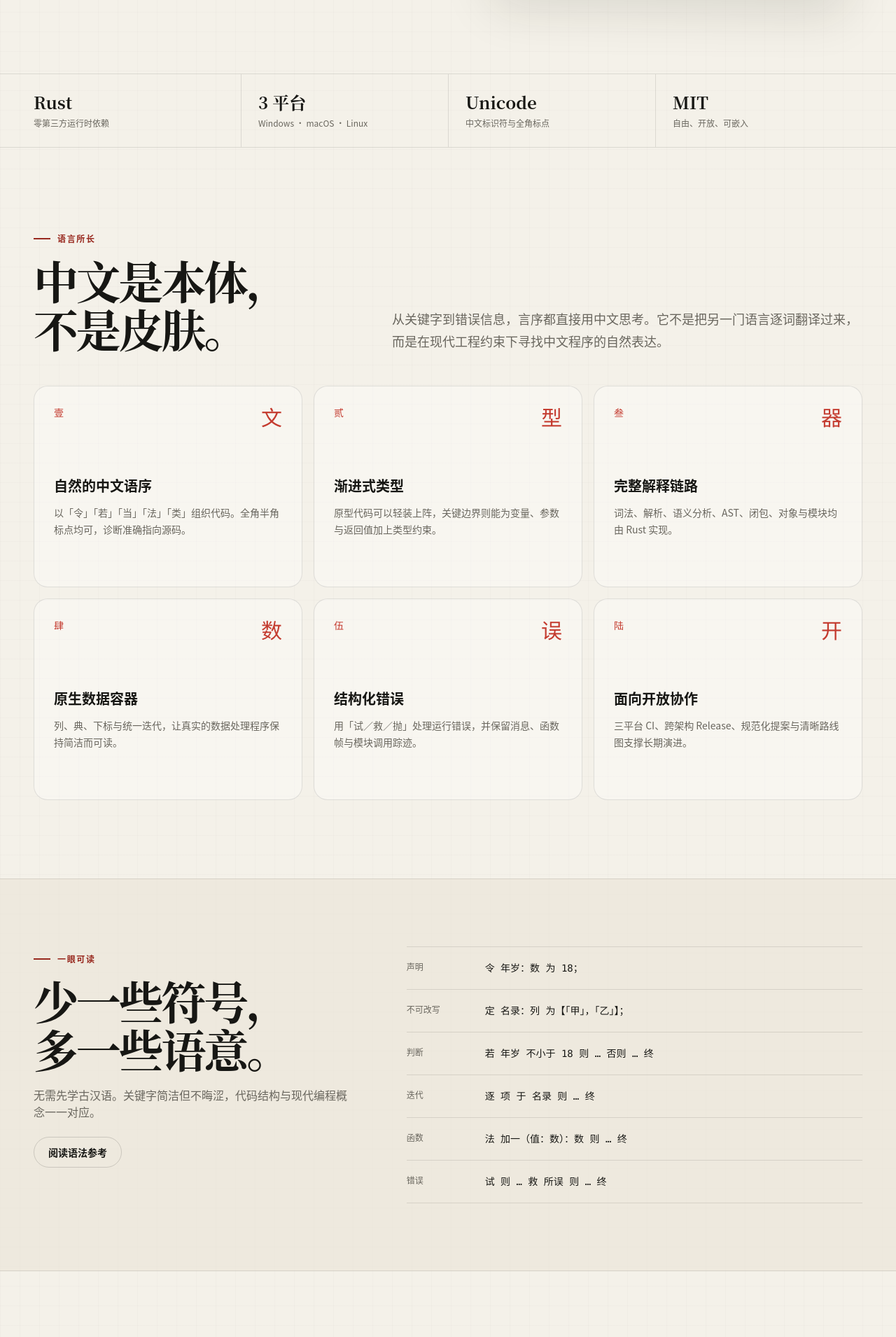
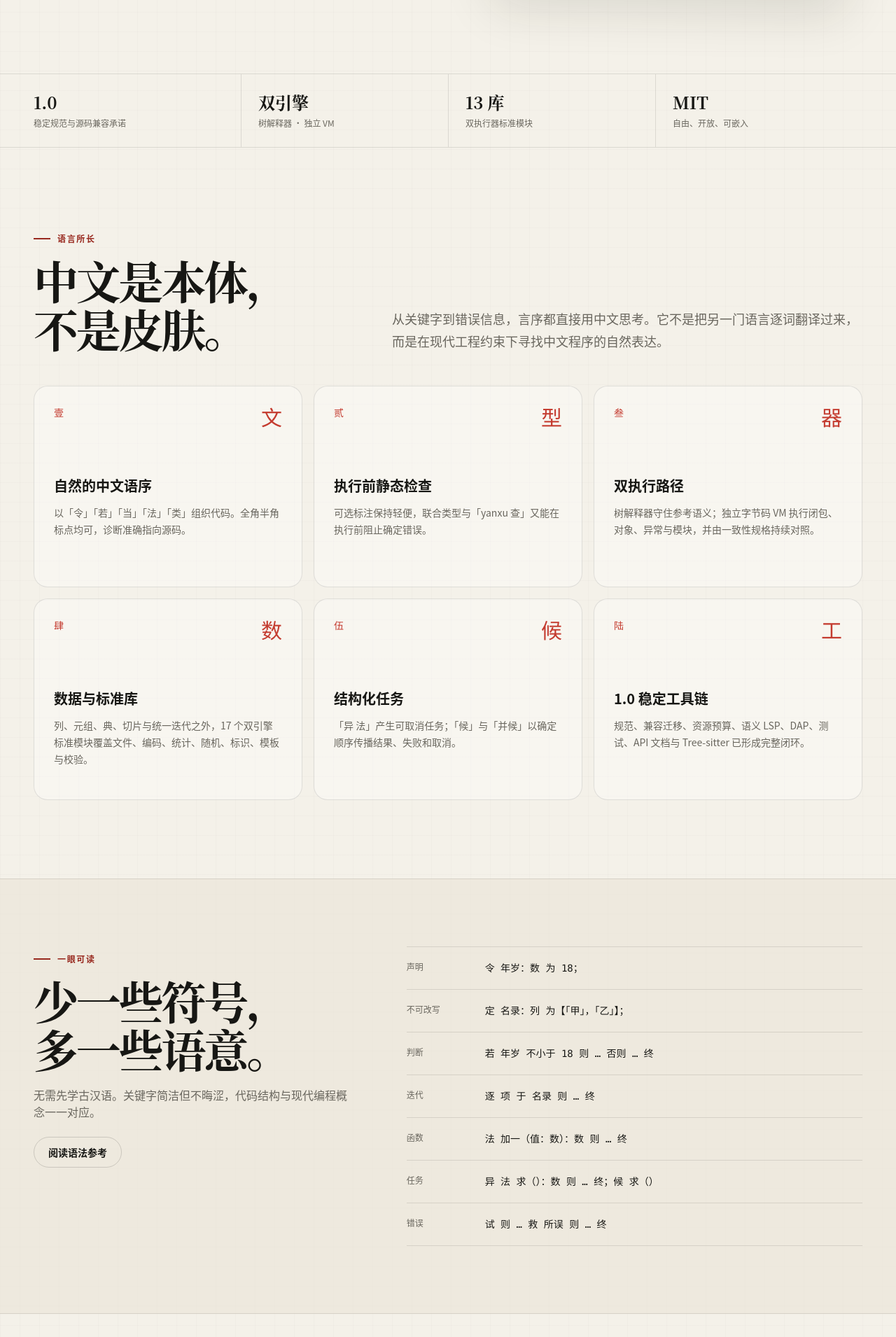
Before and after one commit to yanxulang/website, a React (Vite) app: page / in a window 1280 px wide. Shown: the part 711-2621 px from the top of the page at 70% size. Built offline with nearby package versions, Linux system fonts and the light colour scheme.

Commit message:
更新言序 1.0 官网与下载

```diff
--- a/check-site.mjs
+++ b/check-site.mjs
@@ -2,8 +2,13 @@ import fs from "node:fs";
 import path from "node:path";
 import process from "node:process";
 
-const site = path.resolve(process.argv[2] || "website");
+const site = path.resolve(process.argv[2] || "dist");
 const pages = [];
+
+if (!fs.existsSync(site)) {
+  console.error(`找不到站点输出目录：${site}；请先执行 npm run build。`);
+  process.exit(1);
+}
 
 function walk(directory) {
   for (const entry of fs.readdirSync(directory, { withFileTypes: true })) {
@@ -14,6 +19,10 @@ function walk(directory) {
 }
 
 walk(site);
+if (pages.length === 0) {
+  console.error(`站点输出目录中没有 HTML 页面：${site}`);
+  process.exit(1);
+}
 const failures = [];
 for (const page of pages) {
   const html = fs.readFileSync(page, "utf8");
--- a/package.json
+++ b/package.json
@@ -1,7 +1,7 @@
 {
   "name": "@yanxulang/website",
   "private": true,
-  "version": "0.3.0-alpha.1",
+  "version": "1.0.0",
   "type": "module",
   "scripts": {
     "dev": "vite",
--- a/src/lib.ts
+++ b/src/lib.ts
@@ -2,10 +2,15 @@ export const repository = "https://github.com/YanXuLang/yanxu";
 export const hubRepository = "https://github.com/YanXuLang/yanxu";
 export const vscodeRepository = "https://github.com/YanXuLang/vscode-extension";
 export const docsUrl = "https://docs.yanxu.dev/";
-export const version = "0.3.0-alpha.1";
+export const version = "1.0.0";
+// GitHub Release 工作流会为当前稳定版本生成六个平台资产及校验文件。
+export const binaryDownloadsReady = true;
 export const releaseTag = `v${version}`;
-export const releaseUrl = `${repository}/releases/tag/${releaseTag}`;
+export const releaseUrl = `${repository}/releases`;
 export const releaseDownloadUrl = `${repository}/releases/download/${releaseTag}`;
+export const sourceArchiveUrl = binaryDownloadsReady
+  ? `${repository}/archive/refs/tags/${releaseTag}.tar.gz`
+  : `${repository}/archive/refs/heads/main.tar.gz`;
 export const base = import.meta.env.BASE_URL;
 
 export function sitePath(path = "") {
--- a/src/pages/HomePage.tsx
+++ b/src/pages/HomePage.tsx
@@ -3,17 +3,18 @@ import { docsUrl, repository, sitePath, unixInstall } from "../lib";
 
 const features = [
   ["壹", "文", "自然的中文语序", "以「令」「若」「当」「法」「类」组织代码。全角半角标点均可，诊断准确指向源码。"],
-  ["贰", "型", "渐进式类型", "原型代码可以轻装上阵，关键边界则能为变量、参数与返回值加上类型约束。"],
-  ["叁", "器", "完整解释链路", "词法、解析、语义分析、AST、闭包、对象与模块均由 Rust 实现。"],
-  ["肆", "数", "原生数据容器", "列、典、下标与统一迭代，让真实的数据处理程序保持简洁而可读。"],
-  ["伍", "误", "结构化错误", "用「试／救／抛」处理运行错误，并保留消息、函数帧与模块调用踪迹。"],
-  ["陆", "开", "面向开放协作", "三平台 CI、跨架构 Release、规范化提案与清晰路线图支撑长期演进。"]
+  ["贰", "型", "执行前静态检查", "可选标注保持轻便，联合类型与「yanxu 查」又能在执行前阻止确定错误。"],
+  ["叁", "器", "双执行路径", "树解释器守住参考语义；独立字节码 VM 执行闭包、对象、异常与模块，并由一致性规格持续对照。"],
+  ["肆", "数", "数据与标准库", "列、元组、典、切片与统一迭代之外，17 个双引擎标准模块覆盖文件、编码、统计、随机、标识、模板与校验。"],
+  ["伍", "候", "结构化任务", "「异 法」产生可取消任务；「候」与「并候」以确定顺序传播结果、失败和取消。"],
+  ["陆", "工", "1.0 稳定工具链", "规范、兼容迁移、资源预算、语义 LSP、DAP、测试、API 文档与 Tree-sitter 已形成完整闭环。"]
 ];
 
 const syntax = [
   ["声明", "令 年岁：数 为 18；"], ["不可改写", "定 名录：列 为【「甲」，「乙」】；"],
   ["判断", "若 年岁 不小于 18 则 … 否则 … 终"], ["迭代", "逐 项 于 名录 则 … 终"],
-  ["函数", "法 加一（值：数）：数 则 … 终"], ["错误", "试 则 … 救 所误 则 … 终"]
+  ["函数", "法 加一（值：数）：数 则 … 终"], ["任务", "异 法 求（）：数 则 … 终；候 求（）"],
+  ["错误", "试 则 … 救 所误 则 … 终"]
 ];
 
 function CodeWindow() {
@@ -34,7 +35,7 @@ export function HomePage() {
           <div>
             <span className="eyebrow">Yanxu Programming Language</span>
             <h1 className="mt-5 font-serif text-[clamp(3.3rem,7vw,6rem)] leading-[.98] font-bold tracking-[-.065em]">以中文<br /><span className="text-vermilion">写程序。</span></h1>
-            <p className="mt-6 max-w-xl text-lg leading-8 text-muted dark:text-[#aaa69b]">言序是一门由 Rust 驱动的现代中文编程语言。保留文言的简洁与节奏，也保留工程语言应有的数据、类型、模块与工具链。</p>
+            <p className="mt-6 max-w-xl text-lg leading-8 text-muted dark:text-[#aaa69b]">言序 1.0 是一门由 Rust 驱动的稳定中文编程语言。保留文言的简洁与节奏，也提供类型、模块、任务、沙箱嵌入与完整工具链。</p>
             <div className="mt-8 flex flex-wrap gap-3"><a className="button-primary" href={docsUrl}>五分钟入门 <span aria-hidden="true">→</span></a><a className="button-secondary" href={repository}>查看源码</a></div>
             <div className="mt-4 flex max-w-xl items-center overflow-hidden rounded-xl border border-black/10 bg-black/[0.035] py-1.5 pr-1.5 pl-4 text-xs text-muted dark:border-white/10 dark:bg-white/[0.035] dark:text-[#aaa69b]"><code className="truncate">{unixInstall}</code><CopyButton compact value={unixInstall} /></div>
           </div>
@@ -42,7 +43,7 @@ export function HomePage() {
         </div>
       </section>
 
-      <section className="border-y border-black/10 dark:border-white/10"><div className="shell grid grid-cols-2 lg:grid-cols-4">{[["Rust", "零第三方运行时依赖"], ["3 平台", "Windows · macOS · Linux"], ["Unicode", "中文标识符与全角标点"], ["MIT", "自由、开放、可嵌入"]].map(([value, label], i) => <div key={value} className={`py-6 ${i % 2 ? "border-l border-black/10 pl-6 dark:border-white/10" : ""} ${i > 1 ? "border-t border-black/10 lg:border-t-0 dark:border-white/10" : ""} ${i === 2 ? "lg:border-l lg:pl-6 dark:border-white/10" : ""}`}><strong className="block font-serif text-2xl">{value}</strong><span className="text-xs text-muted dark:text-[#aaa69b]">{label}</span></div>)}</div></section>
+      <section className="border-y border-black/10 dark:border-white/10"><div className="shell grid grid-cols-2 lg:grid-cols-4">{[["1.0", "稳定规范与源码兼容承诺"], ["双引擎", "树解释器 · 独立 VM"], ["13 库", "双执行器标准模块"], ["MIT", "自由、开放、可嵌入"]].map(([value, label], i) => <div key={value} className={`py-6 ${i % 2 ? "border-l border-black/10 pl-6 dark:border-white/10" : ""} ${i > 1 ? "border-t border-black/10 lg:border-t-0 dark:border-white/10" : ""} ${i === 2 ? "lg:border-l lg:pl-6 dark:border-white/10" : ""}`}><strong className="block font-serif text-2xl">{value}</strong><span className="text-xs text-muted dark:text-[#aaa69b]">{label}</span></div>)}</div></section>
 
       <section className="py-24 lg:py-28"><div className="shell">
         <div className="grid items-end gap-8 lg:grid-cols-[.8fr_1.2fr] lg:gap-16"><div><span className="eyebrow">语言所长</span><h2 className="mt-4 font-serif text-[clamp(2.5rem,5vw,4rem)] leading-[1.08] font-bold tracking-[-.05em]">中文是本体，<br />不是皮肤。</h2></div><p className="max-w-2xl text-lg leading-8 text-muted dark:text-[#aaa69b]">从关键字到错误信息，言序都直接用中文思考。它不是把另一门语言逐词翻译过来，而是在现代工程约束下寻找中文程序的自然表达。</p></div>
```
Also changed, not shown: src/pages/DownloadPage.tsx (+5 -5 lines), 2 other files (tests, documents, lock files or other folders).
